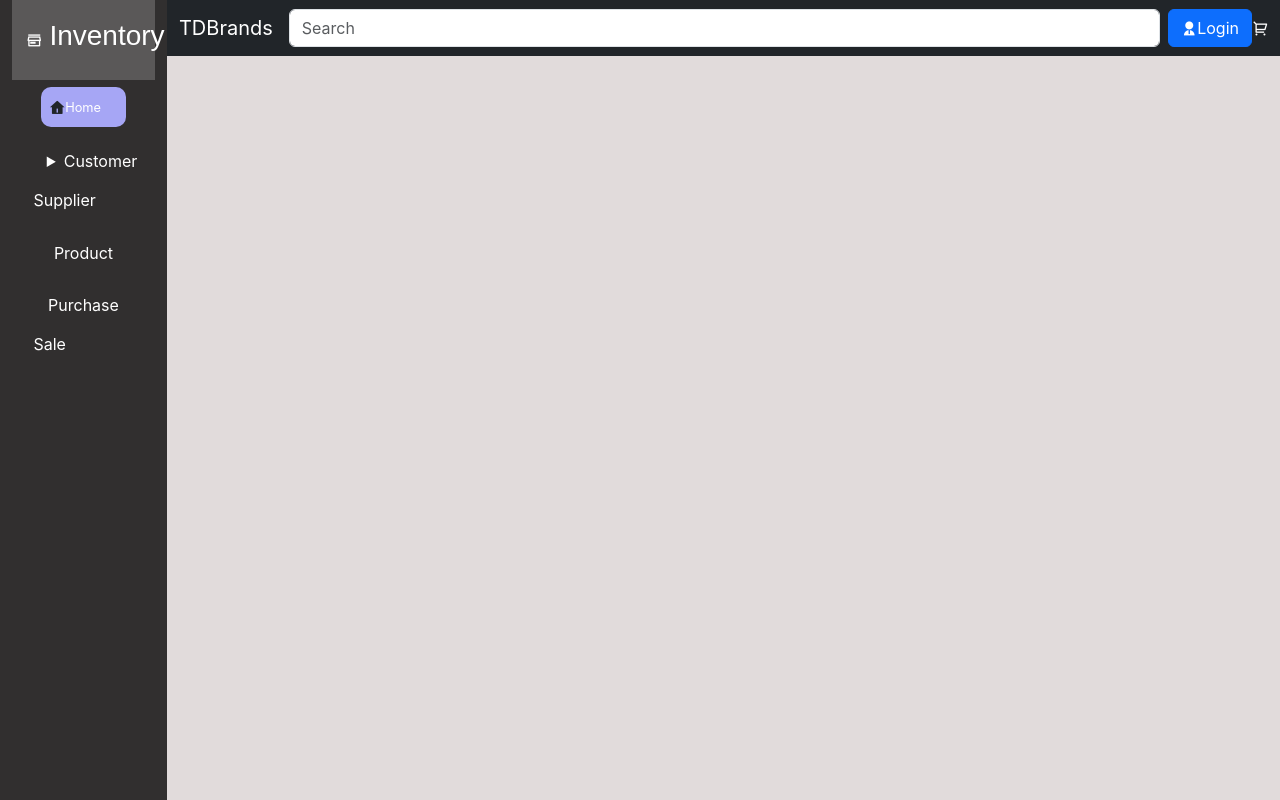
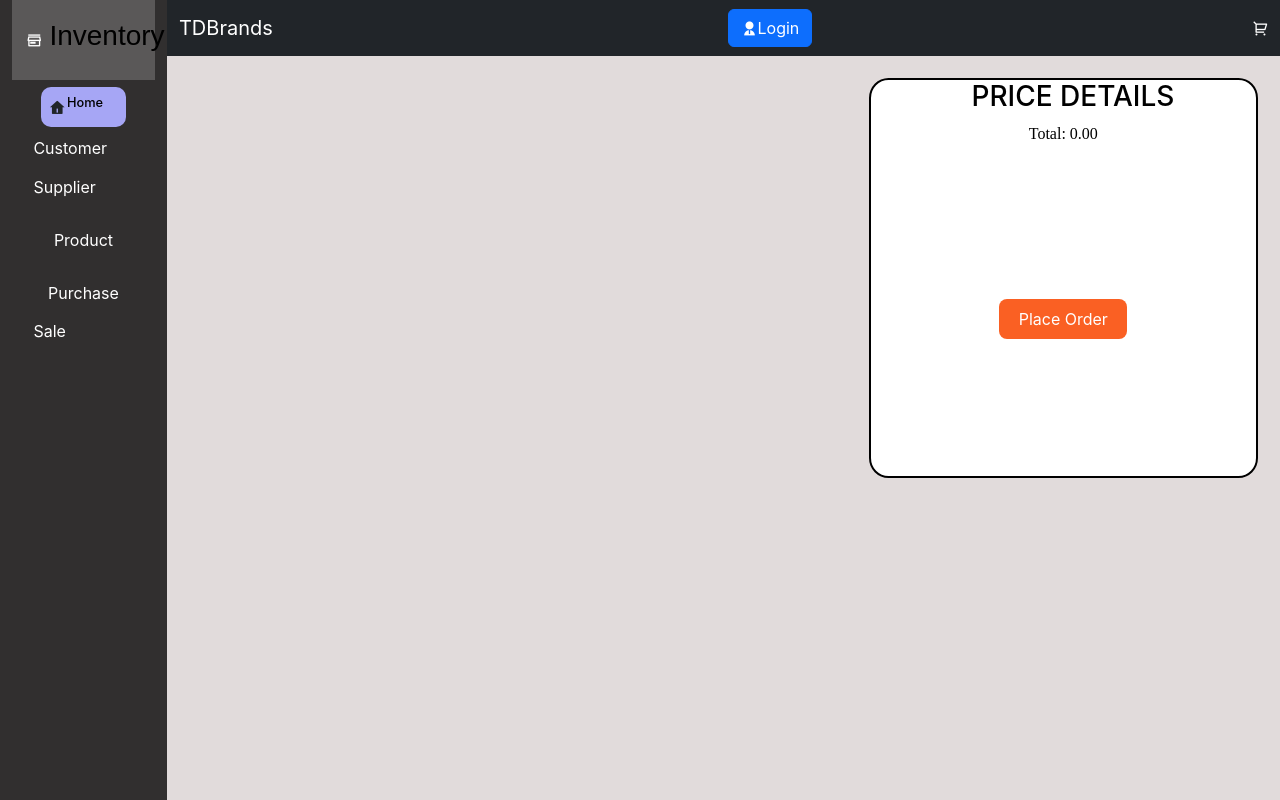
Before and after one commit to thushar-dasedu/inventory-frontend, a React (Create React App) app: page /cart-page in a window 1280 px wide. Built offline with nearby package versions, Linux system fonts and the light colour scheme.

Commit message:
commit on 17-04-2024

```diff
--- a/src/components/Inventory.css
+++ b/src/components/Inventory.css
@@ -139,3 +139,15 @@ a {
   background-color: rgb(95, 94, 92);
   border-radius: 5%;
 }
+.Home h3{
+  font-size: 1vw;
+}
+
+@media (max-width:700px){
+  h3{
+    font-size: 3vw;
+  }
+  .Home h3{
+    font-size: 2vw;
+  }
+}
--- a/src/components/InventoryComponent.js
+++ b/src/components/InventoryComponent.js
@@ -11,19 +11,28 @@ const InventoryComponent = () => {
             </div>
             <div className="Home">
                 <i className="ri-home-4-fill"></i>
-                <Link to='/'>Home</Link>
+                <Link to='/'><h3>Home</h3></Link>
             </div>
 
-            <details className="customer">
+            {/* <details className="customer">
                 <summary style={{ color: 'white' }}> Customer </summary>
                 <div><Link to='/customer-info'>View Customer</Link></div>
                 <div><Link to='/customer'>New customer</Link></div>
-            </details>
+            </details> */}
+
+            <div className='supplier'>
+                <span> Customer</span>
+                <div className="dropdown-content">
+
+                <Link to='/customer-info'>View Customer</Link>
+                <Link to='/customer'>New customer</Link>
+                </div>
+            </div>
 
             <div className='supplier'>
                 <span>Supplier</span>
                 <div className="dropdown-content">
-                    <Link to='/'>Home</Link>
+
                     <Link to='/supplier-info'>List Supplier</Link>
                     <Link to='/supplier'>Add new supplier</Link>
                 </div>
@@ -39,7 +48,7 @@ const InventoryComponent = () => {
                     <Link to='/list-sale'>List Sale</Link>
                     <Link to='/add-sale'>New</Link>
                     <Link to='/update'>Update</Link>
-                    <Link to='/update'>Update</Link>
+
                 </div>
             </div>
         </div>
--- a/src/components/Navbar.js
+++ b/src/components/Navbar.js
@@ -22,7 +22,7 @@ const Navbar = (props) => {
 
 
                     </form> */}
-                     <input className="form-control me-2" type="search" placeholder="Search" aria-label="Search" />
+                     {/* <input className="form-control me-2" type="search" placeholder="Search" aria-label="Search" /> */}
                      <Button  ><Link to='/login'><i class="ri-user-2-fill"></i>Login</Link></Button>
                     <Link to="/cart-page"><div className="cart">
                      <i class="ri-shopping-cart-2-line"></i></div></Link>
--- a/src/components/Purchase.js
+++ b/src/components/Purchase.js
@@ -27,11 +27,14 @@ const Purchase = () => {
 
     const trackSerial =  async (modelId, index) => {
         try {
-            const response = await API.get(`/product/check-serial-number/${modelId}`,{
-                headers:{
-                  'Authorization': 'basic '+ btoa('smith:smith123')
-                }
-              });
+            const response = await API.get(`/product/check-serial-number/${modelId}`
+            // ,{
+            //     headers:{
+            //       'Authorization': 'basic '+ btoa('smith:smith123')
+            //     }
+            //   }
+            );
+              console.log(response.data);
             const updatedContainSerial = [...containSerial];
             updatedContainSerial[index] = response.data;
             setContainSerial(updatedContainSerial);
--- a/src/components/inventory-home/Cart.css
+++ b/src/components/inventory-home/Cart.css
@@ -1,24 +1,76 @@
 .cart-container{
-    height: 10vh;
+    height: auto;
     width: 100%;
-    display: flex;
-    background-color: blueviolet;
+   display:flex ;
+   align-items: center;
+    /* background-color: ueviolet; */
+    margin: 1%;
+}
+.cart-container button{
+    border: none;
+
+}
+.cart-item{
+    height: 100%;
+    width: 70%;
 }
 
 .product-listo{
-    height: 10vh;
-    width: 48%;
-    display: flex;
-    flex-direction: row;
-    background-color: blue;
+    height: 20vh;
+    width: 50%;
+   display: flex;
+
+   align-items: center;
+    /* border: 1px dashed black; */
+    margin: 1%;
+    /* background-color: blue; */
 
 }
 .cart-img{
-    height: 90%;
-    width: 20%;
+    height: 20vh;
+    width: 30%;
 }
 .cart-img img{
     height: 100%;
     width: 100%;
     object-fit: contain;
 }
+.cart-detail{
+    height: 10vh;
+    width: auto;
+    /* background-color: blueviolet; */
+    display: flex;
+    flex-direction: column;
+    margin: 2%;
+
+}
+h3{
+    color: black ;
+}
+.cart-sec{
+    display: flex;
+    height: auto;
+    width: 100%;
+    /* background-color: brown; */
+}
+.amount-section{
+    height: 50vh;
+    width: 40%;
+    border: 2px solid black;
+    margin: 2%;
+    display: flex;
+    flex-direction: column;
+    align-items: center;
+    justify-content: center;
+    border-radius: 5%;
+    background-color: white;
+}
+
+.amount-section button{
+    border: none;
+    background-color: rgb(250, 96, 35);
+    padding: 2%;
+    width: 10vw;
+    border-radius: .5em;
+    color: white;
+}
--- a/src/components/inventory-home/Cart.js
+++ b/src/components/inventory-home/Cart.js
@@ -1,46 +1,73 @@
-import React from 'react'
-import { useProductContext } from '../../context/ProductContext'
+import React, { useState, useEffect } from 'react';
+import './Cart.css';
+import { useProductContext } from '../../context/ProductContext';
+import { FaTrash } from "react-icons/fa";
 
 const Cart = () => {
-  const {cart}=useProductContext();
+  const { cart, setCart } = useProductContext(); // Assuming there's a setter function for cart
+  const [cartTotal, setCartTotal] = useState(0);
 
+  useEffect(() => {
+    // Ensure initial total is set to 0 to avoid unnecessary calculations
+    setCartTotal(0); // Set initial total to 0
+  }, []);
 
+  useEffect(() => {
+    // Calculate cart total when cart changes
+    if (cart.length === 0) {
+      setCartTotal(0); // Set total to 0 if cart is empty
+      return; // Prevent unnecessary calculations
+    }
+
+    let total = 0;
+    cart.forEach(item => {
+      const unitPrice = parseFloat(item.unitPrice); // Ensure unitPrice is a number
+
+      // Check for valid number before addition
+      if (!isNaN(unitPrice)) {
+        total += unitPrice;
+      } else {
+        console.error('Invalid unitPrice:', item); // Log error message
+      }
+    });
+
+    setCartTotal(total);
+  }, [cart]);
+
+  const removeItem = (index) => {
+    const newCart = [...cart]; // Create a copy of the cart array
+    newCart.splice(index, 1); // Remove the item at the specified index
+    setCart(newCart); // Update the cart state with the new array
+  };
 
   return (
-    <div>
-     {
-      cart.map(item=>(
-        <>
-        {/* <p>{item.brandName}</p>
-        <p>{item.productModelName}</p>
-        <p>{item.unitPrice}</p>
-        <div className="img">
-          <img src={`http://localhost:8080/pro-model/fileSystem/${item.name}`} alt="" />
-        </div> */}
-
-
-        <div className="cart-container">
+    <div className='cart-sec'>
+      <div className="cart-item">
+        {cart.map((item, index) => (
+          <div key={item.productId} className="cart-container">
             <div className="product-listo">
               <div className="cart-img">
                 <img src={`http://localhost:8080/pro-model/fileSystem/${item.name}`} alt="" />
               </div>
-            <p>{item.brandName}</p>
-        <p>{item.productModelName}</p>
-        <p>{item.unitPrice}</p>
+              <div className="cart-detail">
+                <span>Brand Name: {item.brandName}</span>
+                <span>Model Name: {item.productModelName}</span>
+                <span>Price: {item.unitPrice}</span>
+              </div>
+            </div>
+            {/* <button > */}
+              <FaTrash style={{color:"red"}} onClick={() => removeItem(index)}/>
+            {/* </button> */}
+          </div>
+        ))}
       </div>
       <div className="amount-section">
-
-
         <h3>PRICE DETAILS</h3>
-           <p>price() {item.unitPrice}</p>
-
+        <p>Total: {cartTotal.toFixed(2)}</p>
+        <button>Place Order</button>
       </div>
     </div>
-        </>
-      ))
-     }
-    </div>
-  )
-}
+  );
+};
 
-export default Cart
+export default Cart;
--- a/src/components/inventory-home/Login.js
+++ b/src/components/inventory-home/Login.js
@@ -3,12 +3,11 @@ import "./Registration.css";
 import email from "../asset/email.png";
 import password from "../asset/password.png";
 import { useNavigate } from 'react-router-dom';
-import { useProductContext } from '../../context/ProductContext';
-// import API from '../../axios';
+ // import API from '../../axios';
 
 const Login = () => {
 
-  const name=useProductContext();
+
   const navigate=useNavigate();
   const [inputData,setInputData]=useState({
     email:"",
@@ -58,9 +57,7 @@ const Login = () => {
         <form className="heading"  >
 
 
-          <h3>
-            Login :{name}
-          </h3>
+
 
 
 
--- a/src/context/ProductContext.js
+++ b/src/context/ProductContext.js
@@ -11,7 +11,7 @@ const AppProvider =({ children })=>{
 
   };
 
-  return  <AppContext.Provider value={{ cart, addToCart }}>{children}</AppContext.Provider>
+  return  <AppContext.Provider value={{ cart, addToCart,setCart }}>{children}</AppContext.Provider>
 }
 
 //custom hook
```
Lines whose indentation alone changed are shown as unchanged.
